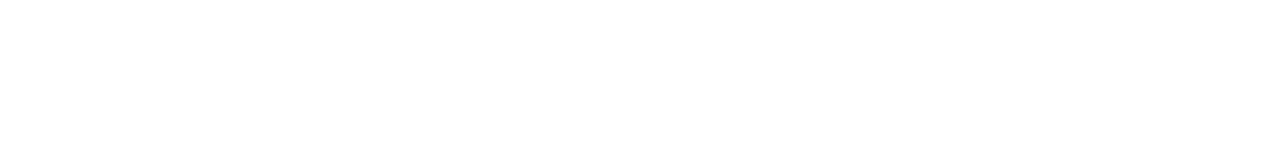
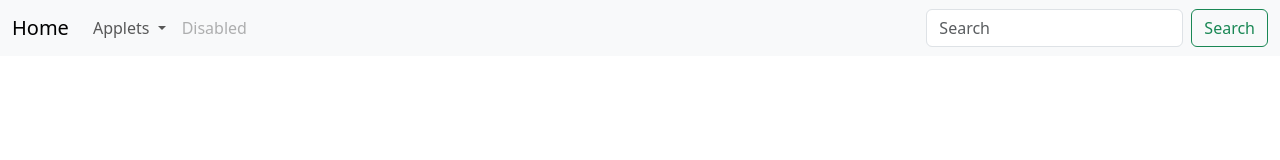
Before and after one commit to HONEYGRACELATCHA/IT24C, a plain HTML site: page LO7-map/index.html in a window 1280 px wide. Drawn offline with nearby package versions, Linux system fonts and the light colour scheme.

Commit message:
Added navbar

```diff
--- a/LO7-map/index.html
+++ b/LO7-map/index.html
@@ -1,26 +1,62 @@
 <!DOCTYPE html>
 <html lang="en">
+
 <head>
     <meta charset="UTF-8">
     <meta name="viewport" content="width=device-width, initial-scale=1.0">
-    <link href="https://cdn.jsdelivr.net/npm/bootstrap@5.3.3/dist/css/bootstrap.min.css" rel="stylesheet" integrity="sha384-QWTKZyjpPEjISv5WaRU9OFeRpok6YctnYmDr5pNlyT2bRjXh0JMhjY6hW+ALEwIH" crossorigin="anonymous">
-    <script src="https://cdn.jsdelivr.net/npm/bootstrap@5.3.3/dist/js/bootstrap.bundle.min.js" integrity="sha384-YvpcrYf0tY3lHB60NNkmXc5s9fDVZLESaAA55NDzOxhy9GkcIdslK1eN7N6jIeHz" crossorigin="anonymous"></script>
+    <link href="https://cdn.jsdelivr.net/npm/bootstrap@5.3.3/dist/css/bootstrap.min.css" rel="stylesheet"
+        integrity="sha384-QWTKZyjpPEjISv5WaRU9OFeRpok6YctnYmDr5pNlyT2bRjXh0JMhjY6hW+ALEwIH" crossorigin="anonymous">
+    <script src="https://cdn.jsdelivr.net/npm/bootstrap@5.3.3/dist/js/bootstrap.bundle.min.js"
+        integrity="sha384-YvpcrYf0tY3lHB60NNkmXc5s9fDVZLESaAA55NDzOxhy9GkcIdslK1eN7N6jIeHz"
+        crossorigin="anonymous"></script>
     <title>IT24 Resources</title>
     <style>
-        .applet-flex-container{
-            display:flex;
+        .applet-flex-container {
+            display: flex;
             justify-content: center;
             margin-top: 2rem;
             width: 80%;
         }
 
-        .applet-flex-container > div{
+        .applet-flex-container>div {
             margin-left: .5rem;
         }
 
-        .title{
+        .title {
             margin-top: 1rem;
             text-align: center;
         }
     </style>
 </head>
+<nav class="navbar navbar-expand-lg bg-body-tertiary">
+    <div class="container-fluid">
+        <a class="navbar-brand" href="index.html">Home</a>
+        <button class="navbar-toggler" type="button" data-bs-toggle="collapse" data-bs-target="#navbarSupportedContent"
+            aria-controls="navbarSupportedContent" aria-expanded="false" aria-label="Toggle navigation">
+            <span class="navbar-toggler-icon"></span>
+        </button>
+        <div class="collapse navbar-collapse" id="navbarSupportedContent">
+            <ul class="navbar-nav me-auto mb-2 mb-lg-0">
+                <li class="nav-item dropdown">
+                    <a class="nav-link dropdown-toggle" href="#" role="button" data-bs-toggle="dropdown"
+                        aria-expanded="false">
+                        Applets
+                    </a>
+                    <ul class="dropdown-menu">
+                        <li><a class="dropdown-item" href="applet-1.html">Applet 1</a></li>
+                        <li><a class="dropdown-item" href="applet-2.html">Applet 2</a></li>
+                    </ul>
+                </li>
+                <li class="nav-item">
+                    <a class="nav-link disabled" aria-disabled="true">Disabled</a>
+                </li>
+            </ul>
+            <form class="d-flex" role="search">
+                <input class="form-control me-2" type="search" placeholder="Search" aria-label="Search">
+                <button class="btn btn-outline-success" type="submit">Search</button>
+            </form>
+        </div>
+    </div>
+</nav>
+
+<body>
```
